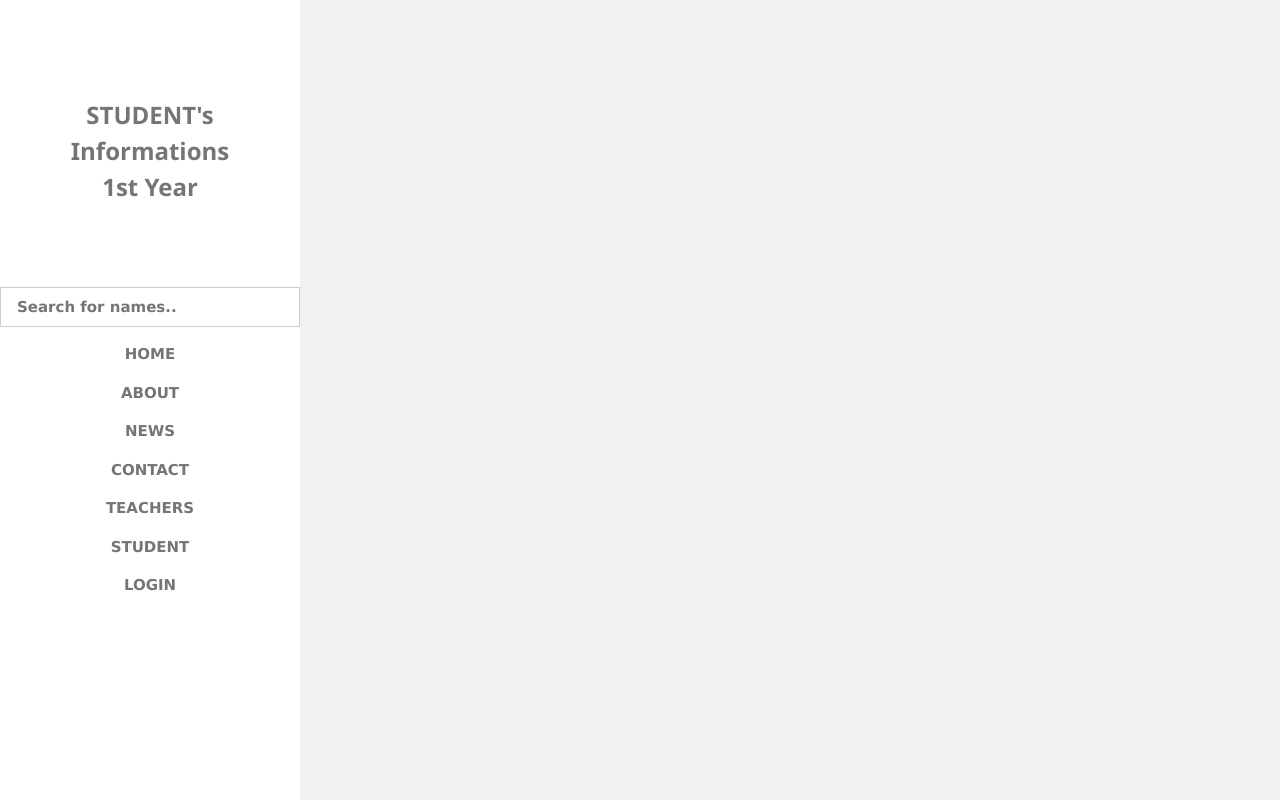
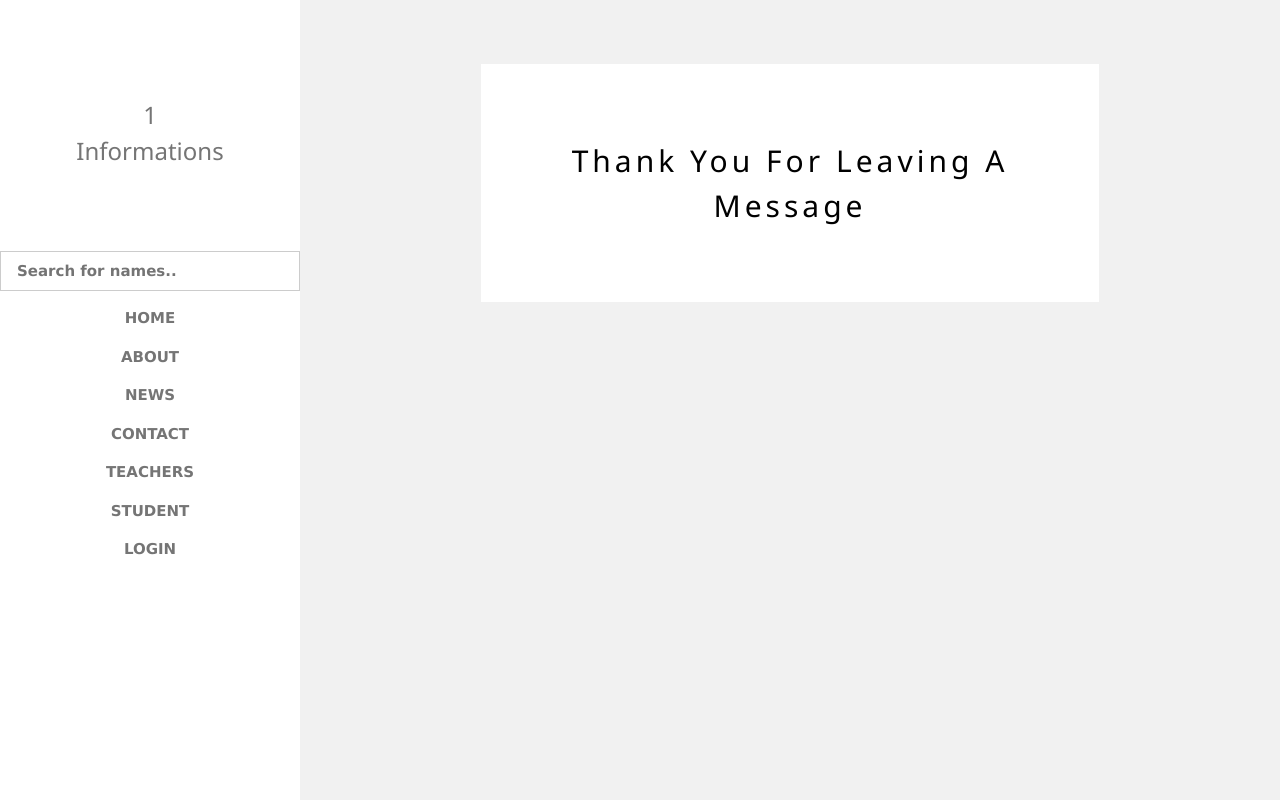
Before and after one commit to kwpinthong/-PROJECT-CPEwebsite, a PHP site: page /profile1.php?ID=1 in a window 1280 px wide. Run offline with PHP 8.4, Linux system fonts and the light colour scheme; data that the repository does not hold is empty.

Commit message:
profile fix1

```diff
--- a/contact_show.php
+++ b/contact_show.php
@@ -31,7 +31,7 @@
                     </div>
                 <?php endwhile; ?>
 			</div>
-		</div>
+	</div>
 
 <?php $conn->close(); ?>
 <?php require_once("footer.php"); ?>
--- a/profile1.php
+++ b/profile1.php
@@ -20,7 +20,7 @@
 	<body class="w3-light-grey w3-content" style="max-width:1600px">
 	<!-- Sidebar/menu -->
 	<nav class="w3-sidebar w3-bar-block w3-white w3-animate-left w3-text-grey w3-collapse w3-top w3-center" style="z-index:3;width:300px;font-weight:bold" id="mySidebar"><br>
-		<h3 class="w3-padding-64 w3-center"><b>STUDENT's<br>Informations</b><br><b>1st Year</b></h3>
+		<h3 class="w3-padding-64 w3-center"><?=$_GET["ID"]?><br>Informations</b></h3>
 		<input class="w3-input w3-border w3-padding" type="text" placeholder="Search for names.." id="myInput" onkeyup="myFunction()"><br>
 		<a href="index.php" onclick="w3_close()" class="w3-bar-item w3-button">HOME</a>
 		<a href="about.php" onclick="w3_close()" class="w3-bar-item w3-button">ABOUT</a>
@@ -55,7 +55,7 @@
 
 	<!-- Top menu on small screens -->
 	<header class="w3-container w3-top w3-hide-large w3-white w3-xlarge w3-padding-16">
-		<span class="w3-left w3-padding">STUDENT: 1st Year</span>
+		<span class="w3-left w3-padding"><?=$_GET["ID"]?>:Informations</span>
 		<a href="javascript:void(0)" class="w3-right w3-button w3-white" onclick="w3_open()">☰</a>
 	</header>
 
@@ -68,6 +68,22 @@
 		<div class="w3-hide-large" style="margin-top:83px"></div>
 
 	<!--Show Profile-->
+	<div class="w3-container w3-content w3-padding-64" style="max-width:650px">
+				<div class="w3-white">
+			<div class="w3-container w3-content w3-padding-64" style="max-width:650px">
+				<h2 class="w3-wide w3-center">Thank You For Leaving A Message</h2>
+				<?php while($row = $result->fetch_assoc()): ?>
+
+                        <h2> <?=$row["NName"]?></h2>
+						<h2>   <?=$row["Email"]?></h2>
+						<h2><?=$row["School"]?></h2>
+
+
+                <?php endwhile; ?>
+
+			</div>
+		</div>
+			</div>
 
 
 
--- a/show1.php
+++ b/show1.php
@@ -76,6 +76,6 @@
 				<?php endwhile; ?>
 			</ul>
 		</div>
-
+	</div>
 	</body>
 </html>
```
